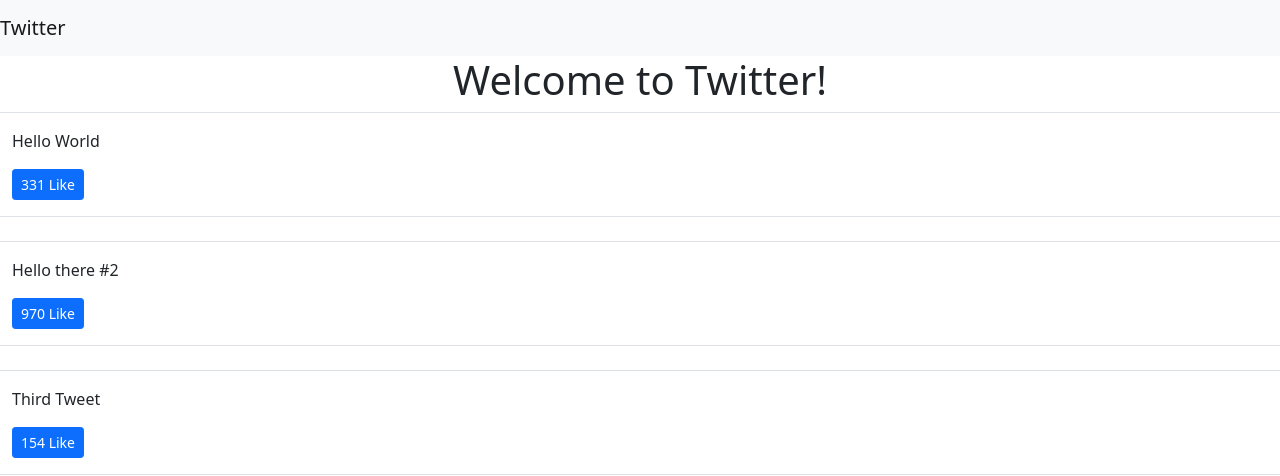
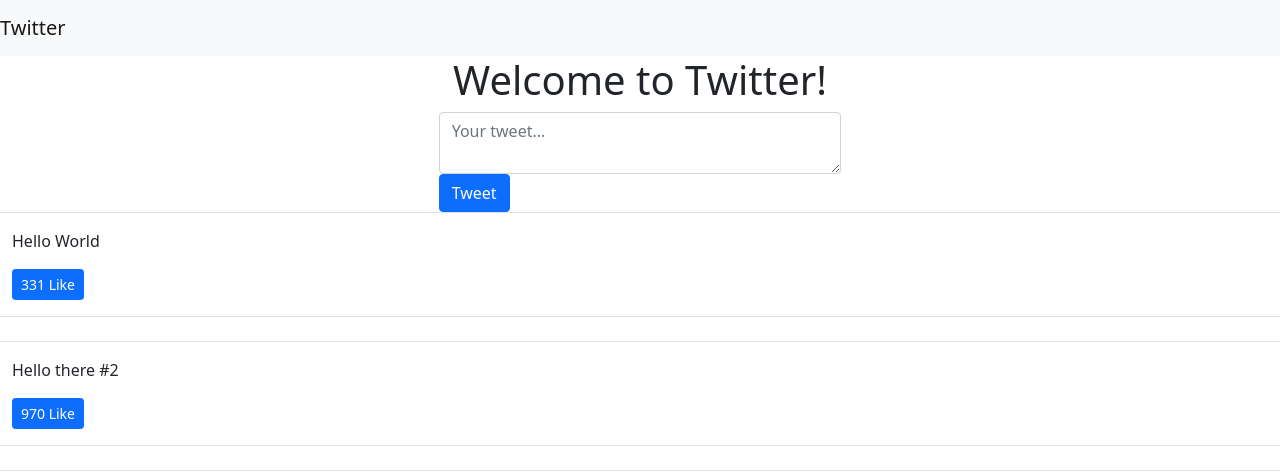
Before and after one commit to jblici/Twittme, a Django app: page / in a window 1280 px wide. Shown: the top 476 px of the page. Run offline with Django 3.2, Linux system fonts and the light colour scheme; data comes from the database, SQL or seed files in the repository; both versions use the stored data as it was after the commit.

Commit message:
Create tweet and redirect to homepage

```diff
--- /dev/null
+++ b/templates/components/form.html
@@ -0,0 +1,4 @@
+<form method="post"> {% csrf_token %}
+    {{ form.as_p }}
+    <button type="submit" class="btn btn-secondary">Save</button>
+</form>
--- a/templates/pages/home.html
+++ b/templates/pages/home.html
@@ -5,6 +5,17 @@
 <div class="row text-center">
     <div class="col">
         <h1>Welcome to Twitter!</h1>
+    </div>
+</div>
+
+<div class="row">
+    <div class="col-md-4 mx-auto col-10">
+        <form class="form" method="POST" action="/create-tweet">
+            {% csrf_token %}
+            <input type="hidden" value="/" name="next" />
+            <textarea class="form-control" name="content" id="" placeholder="Your tweet..." ></textarea>
+            <button type="submit" class="btn btn-primary">Tweet</button>
+        </form>
     </div>
 </div>
 
--- a/tweetme2/urls.py
+++ b/tweetme2/urls.py
@@ -16,11 +16,12 @@ Including another URLconf
 from django.contrib import admin
 from django.urls import path, re_path
 
-from tweets.views import home_view, tweet_detail_view, tweet_list_view
+from tweets.views import home_view, tweet_detail_view, tweet_list_view, tweet_create_view
 
 urlpatterns = [
     path('admin/', admin.site.urls),
     path('', home_view),
     path('tweets', tweet_list_view),
+    path('create-tweet', tweet_create_view),
     path('tweets/<int:tweet_id>', tweet_detail_view)
 ]
--- a/tweets/views.py
+++ b/tweets/views.py
@@ -1,13 +1,24 @@
 import random
 from django.http.response import HttpResponse, JsonResponse
-from django.shortcuts import render
+from django.shortcuts import render, redirect
 from .models import Tweet
+from .forms import TweetForm
 
 # Create your views here.
 def home_view(request, *args, **kwargs):
     # return HttpResponse("<h1> Hello World </h1>")
     return render(request, "pages/home.html", context={}, status=200)
 
+def tweet_create_view(request, *args, **kwargs):
+    form = TweetForm(request.POST or None)
+    next_url = request.POST.get("next") or None
+    if form.is_valid():
+        obj = form.save(commit=False)
+        obj.save()
+        if next_url != None:
+            return redirect(next_url)
+        form = TweetForm()
+    return render(request, 'components/form.html', context={"form": form})
 
 def tweet_list_view(request, *args, **kwargs):
     '''
```
Also changed, not shown: tweets/forms.py (added, +16 -0 lines), db.sqlite3.
